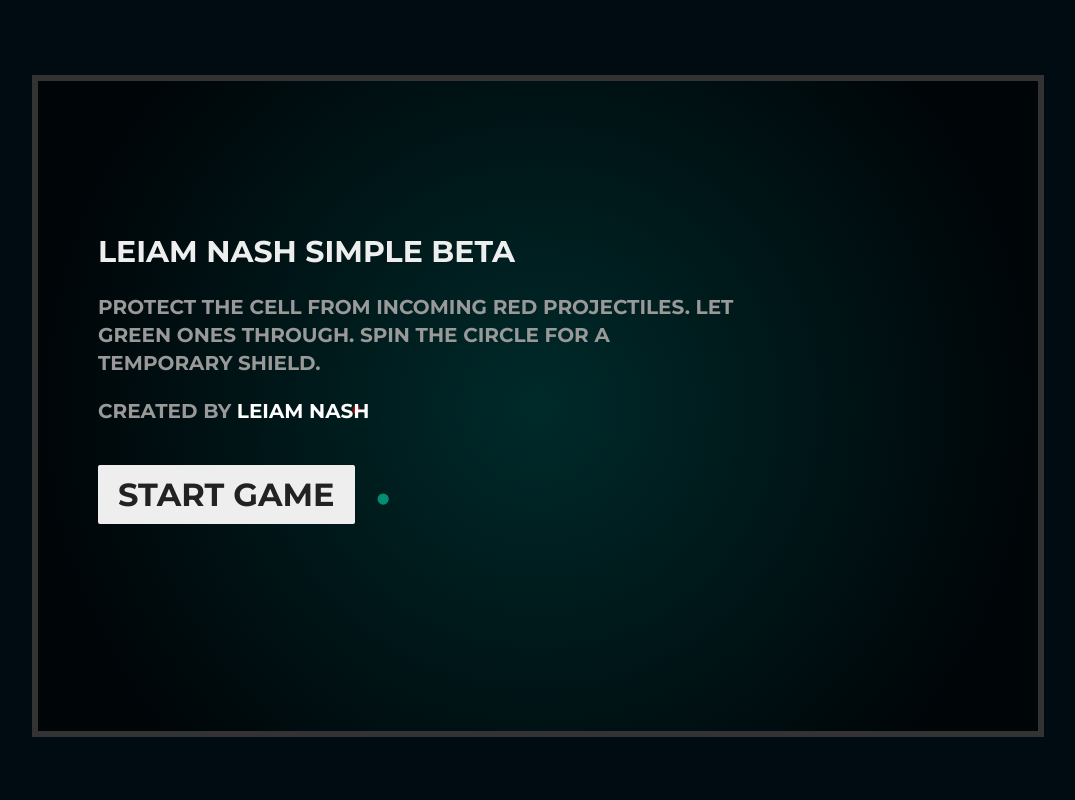
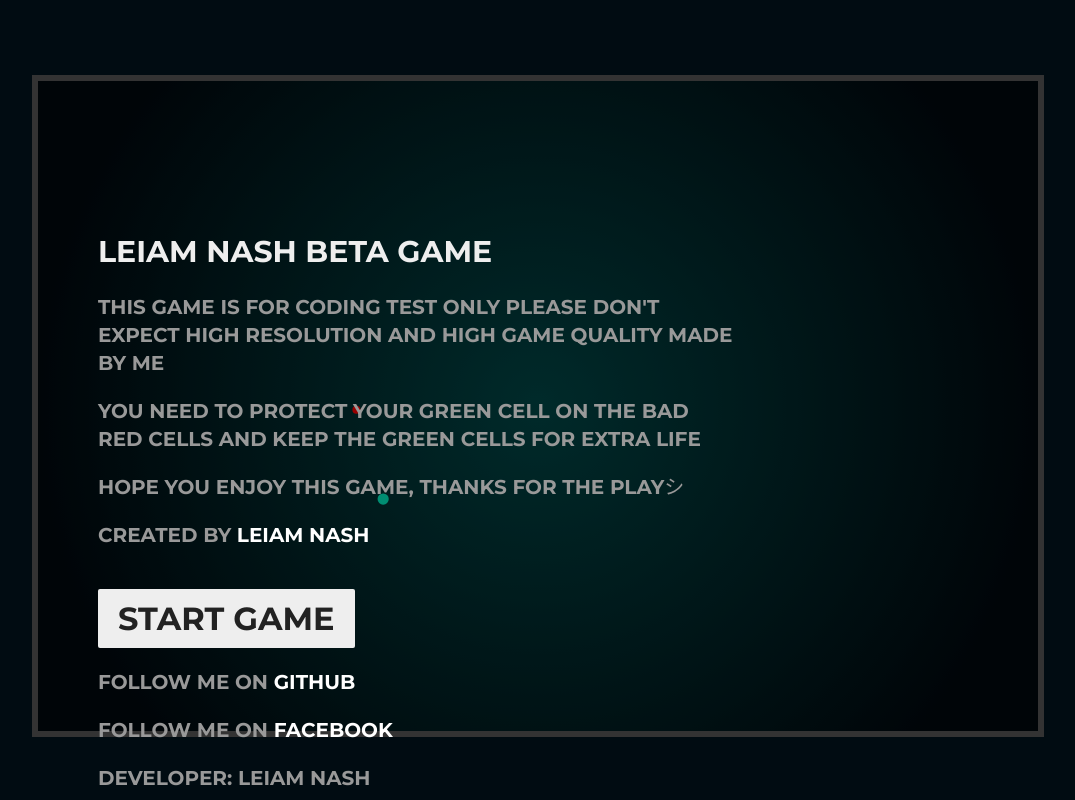
Before and after one commit to LeiamNashRebirth/BetaGameCells, a plain HTML site: page index.html in a window 1280 px wide. Shown: the whole page, without its empty margins (108-1183 px from the left). Drawn offline with Linux system fonts and the light colour scheme.

Commit message:
Update index.html

```diff
--- a/index.html
+++ b/index.html
@@ -25,15 +25,32 @@
 		<div id="status" class="ui"></div>
 			<div id="panels">
 			<div id="message" class="ui">
-				<h2 id="title">Leiam Nash Simple Beta</h2>
+				<h2 id="title">Leiam Nash Beta Game</h2>
 				<p>
-					Protect the cell from incoming red projectiles. Let green ones through.
-					Spin the circle for a temporary shield.
+					this game is for coding test only please don't expect high resolution and high game quality made by me
+				</p>
+				<p>
+								you need to protect your green cell on the bad red cells and keep the green cells for extra life
+</p>
+<p>
+				hope you enjoy this game, thanks for the playシ
+</p>
+				<p class="credits">
+					Created by <a href="https://www.github.com/LeiamNashRebirth">Leiam Nash</a>
+					<p>
+									</p>
+				<button id="startButton" class="start-button">Start game</button>
+			<p>
+							</p>
+			<p class="credits">
+					Follow me on <a href="https://www.github.com/LeiamNashRebirth">Github</a>
 				</p>
 				<p class="credits">
-					Created by <a href="https://www.github.com/LeiamNashRebirth">Leiam Nash</a>
+					Follow me on <a href="https://www.facebook.com/leiamnash.ronquillo.1">Facebook</a>
 				</p>
-				<button id="startButton" class="start-button">Start game</button>
+				<p>
+								Developer: Leiam Nash
+</p>
 			</div>
 		</div>
 
```
